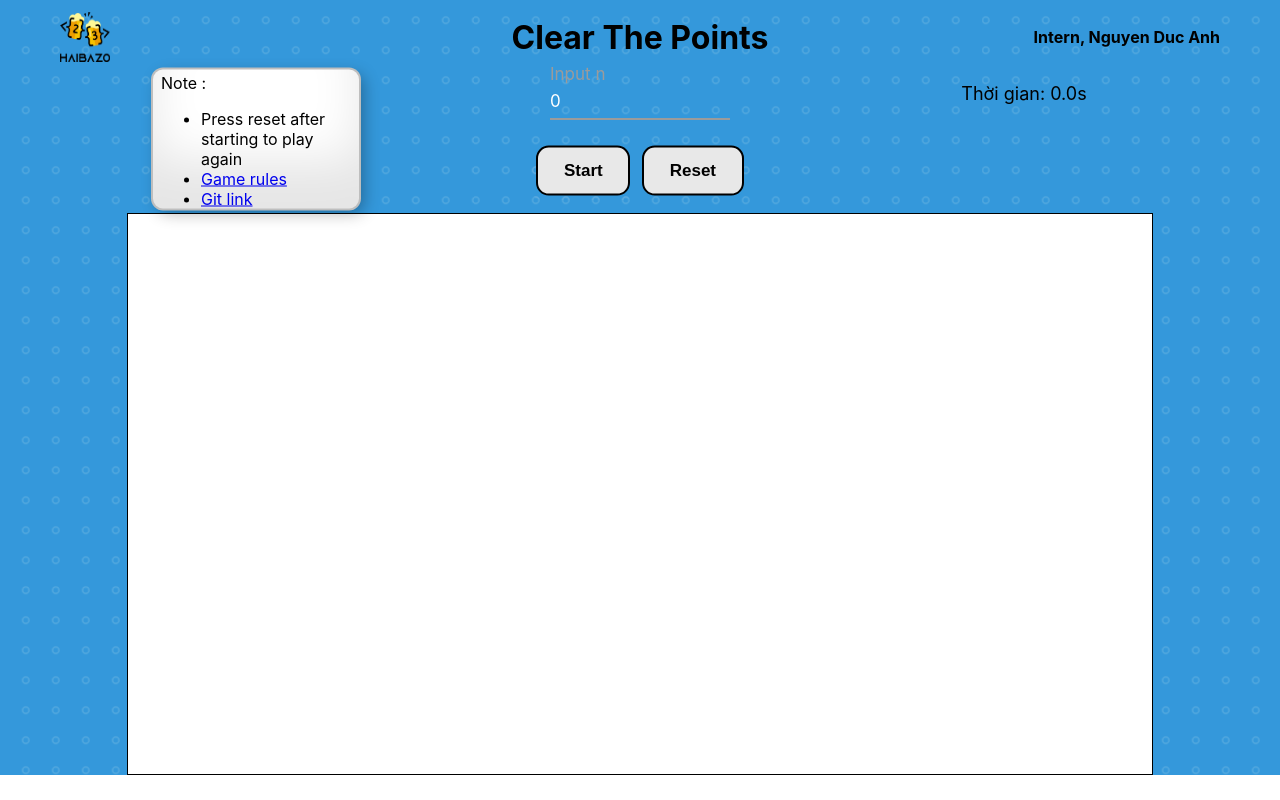
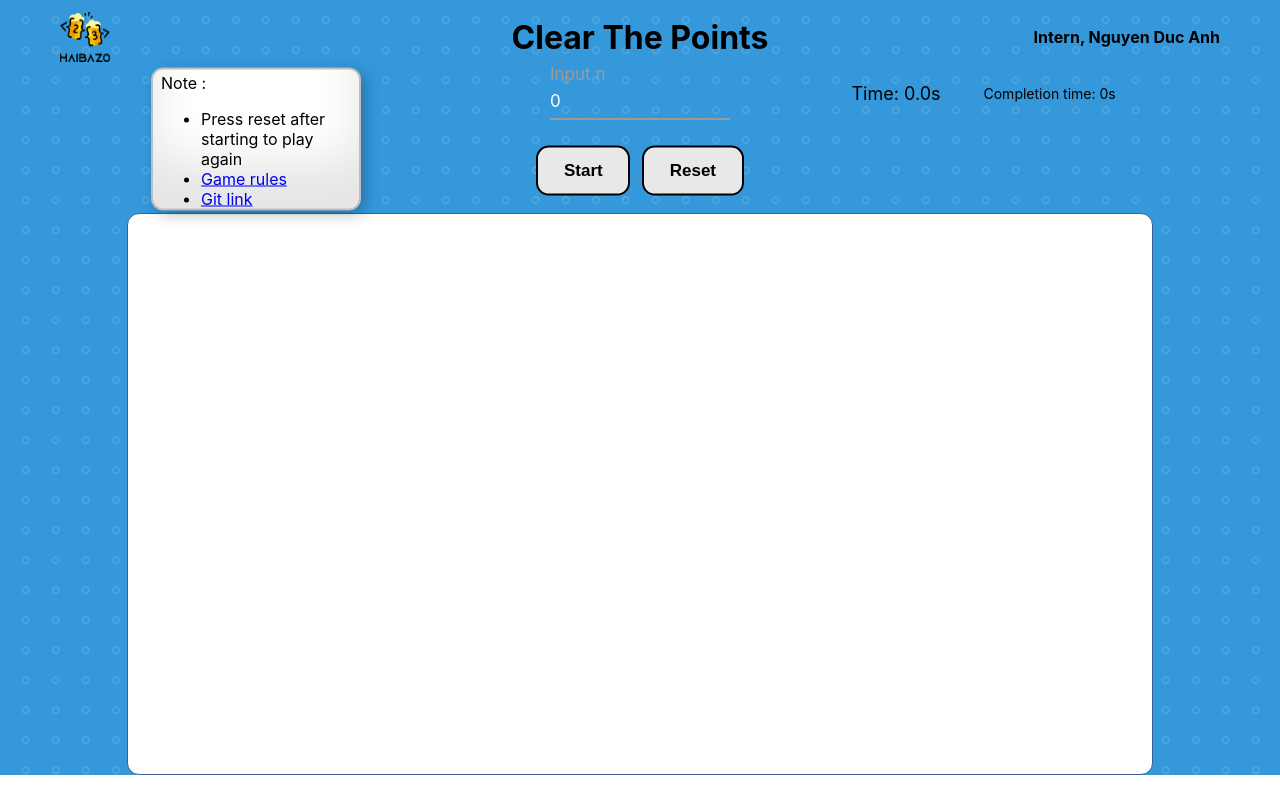
Before and after one commit to DucAnh9981/MyGame, a React (Create React App) app: page / in a window 1280 px wide. Built offline with nearby package versions, Linux system fonts and the light colour scheme.

Commit message:
add label Completion time

```diff
--- a/src/components/Game/game.css
+++ b/src/components/Game/game.css
@@ -9,6 +9,13 @@
 .circle-image.active {
   opacity: 0.9;
 }
+.final-time {
+  position: absolute;
+  top: 12%;
+  left: 82%;
+  transform: translate(-50%, -50%);
+  font-size: 14px;
+}
 .text-input {
   position: absolute;
   top: 20%;
@@ -19,7 +26,7 @@
 .time {
   position: absolute;
   top: 12%;
-  left: 80%;
+  left: 70%;
   transform: translate(-50%, -50%);
 }
 .reset-button {
@@ -123,12 +130,11 @@
   height: 70vh;
   margin: 0px auto;
   margin-top: 13px;
-  border: 1px solid black;
+  border: 1px solid rgb(56, 96, 147);
   overflow: hidden;
+  border-radius: 12px;
   background-color: white;
 }
-
-
 
 .circle {
   position: absolute;
--- a/src/components/Game/index.js
+++ b/src/components/Game/index.js
@@ -8,6 +8,7 @@ function Game() {
   const [isGameStarted, setIsGameStarted] = useState(false);
   const [nextNumber, setNextNumber] = useState(1);
   const [timer, setTimer] = useState(null);
+  const [finalTime, setFinalTime] = useState(0); // Thêm state để lưu thời gian hoàn thành
 
   const startGame = () => {
     if (n <= 0) {
@@ -30,7 +31,7 @@ function Game() {
   const stopGame = () => {
     setIsGameStarted(false);
     clearInterval(timer);
-    setTimeout(setCircles([]), 1000);
+    setTimeout(() => setCircles([]), 1000);
     setTime(0);
     setNextNumber(1);
   };
@@ -60,8 +61,9 @@ function Game() {
       }
 
       if (nextNumber === n) {
+        setFinalTime(time.toFixed(1));
         setTimeout(() => {
-          alert("ALL CLEARED");
+          alert(`ALL CLEARED!`);
         }, 500);
         stopGame();
       }
@@ -83,8 +85,10 @@ function Game() {
       </div>
 
       <div className="time">
-        <label>Thời gian: {time.toFixed(1)}s</label>
+        <label>Time: {time.toFixed(1)}s</label>
       </div>
+
+        <label className="final-time">Completion time: {finalTime}s</label>
 
       <button
         className="reset-button"
@@ -120,6 +124,7 @@ function Game() {
           </div>
         ))}
       </div>
+
     </div>
   );
 }
```
